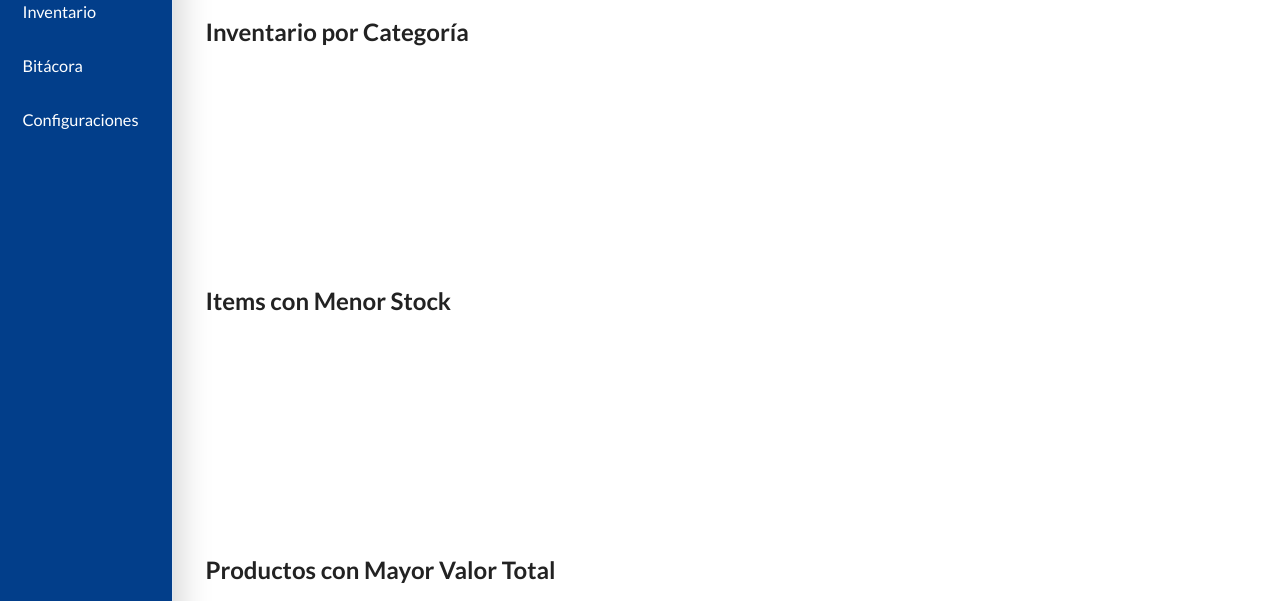
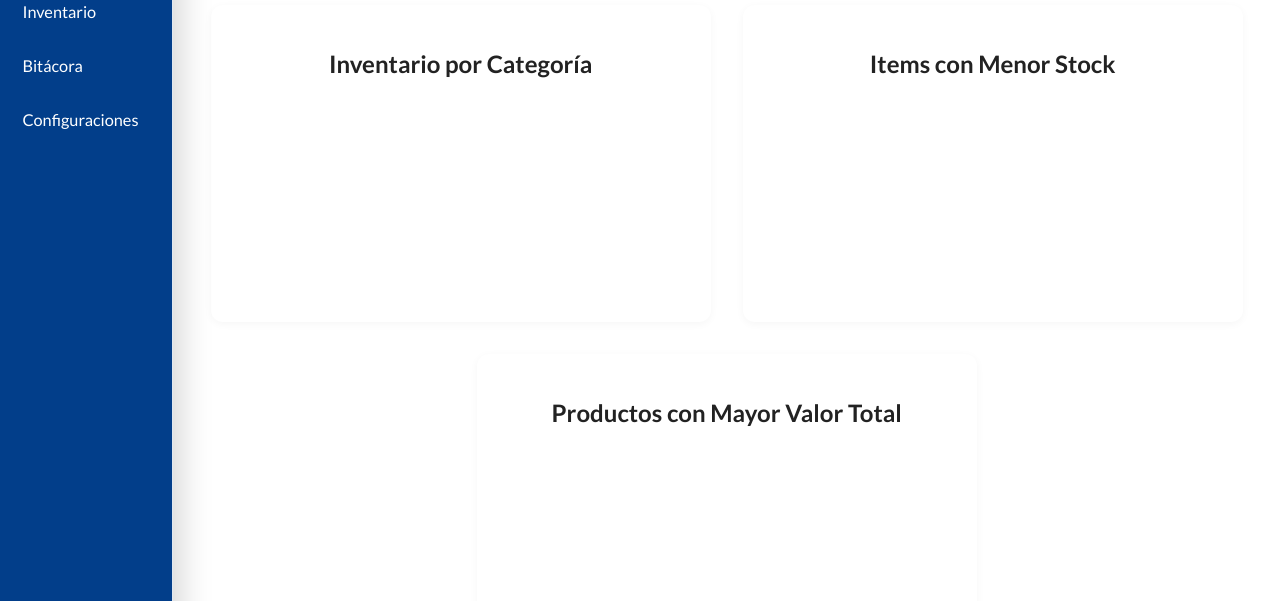
Before and after one commit to davidcastro3435/inventario-ecs, a plain HTML site: page frontend/src/pages/dashboard.html in a window 1280 px wide. Shown: the part 165-766 px from the top of the page. Drawn offline with nearby package versions, Linux system fonts and the light colour scheme; no server answers.

Commit message:
refactor: Modificar el layout del dashboard

```diff
--- a/frontend/src/pages/dashboard.html
+++ b/frontend/src/pages/dashboard.html
@@ -36,19 +36,19 @@
             <section class="container">
                 <div style="width:100%;">
                     <span class="dashboard-title">Dashboard</span>
+                    <section class="dashboard-charts-grid">
                         <section class="dashboard-charts">
                             <h2>Inventario por Categoría</h2>
                             <canvas id="inventoryCategoryChart" class="chart-canvas"></canvas>
                         </section>
-                    <!-- Gráfico de barras: 5 items con menos stock -->
                         <section class="dashboard-charts">
                             <h2>Items con Menor Stock</h2>
                             <canvas id="lowStockBarChart" class="chart-canvas"></canvas>
                         </section>
-                    <!-- Gráfico de barras horizontal: 10 productos con mayor valor total -->
                         <section class="dashboard-charts">
                             <h2>Productos con Mayor Valor Total</h2>
                             <canvas id="topValueBarChart" class="chart-canvas"></canvas>
+                        </section>
                     </section>
                 </div>
             </section>
--- a/frontend/src/styles/dashboardStyles.css
+++ b/frontend/src/styles/dashboardStyles.css
@@ -120,6 +120,28 @@ header {
     margin: 0 auto;
 }
 
+.dashboard-charts-grid {
+    display: flex;
+    flex-wrap: wrap;
+    gap: 32px;
+    justify-content: center;
+}
+
+.dashboard-charts {
+    flex: 1 1 400px;
+    max-width: 500px;
+    min-width: 320px;
+    box-sizing: border-box;
+    background: #fff;
+    padding: 24px 16px;
+    border-radius: 12px;
+    box-shadow: 0 2px 8px rgba(0,0,0,0.04);
+    margin-bottom: 0;
+    display: flex;
+    flex-direction: column;
+    align-items: center;
+}
+
 /* ============
    Media Queries
 ============= */
```
Lines whose indentation alone changed are shown as unchanged.
